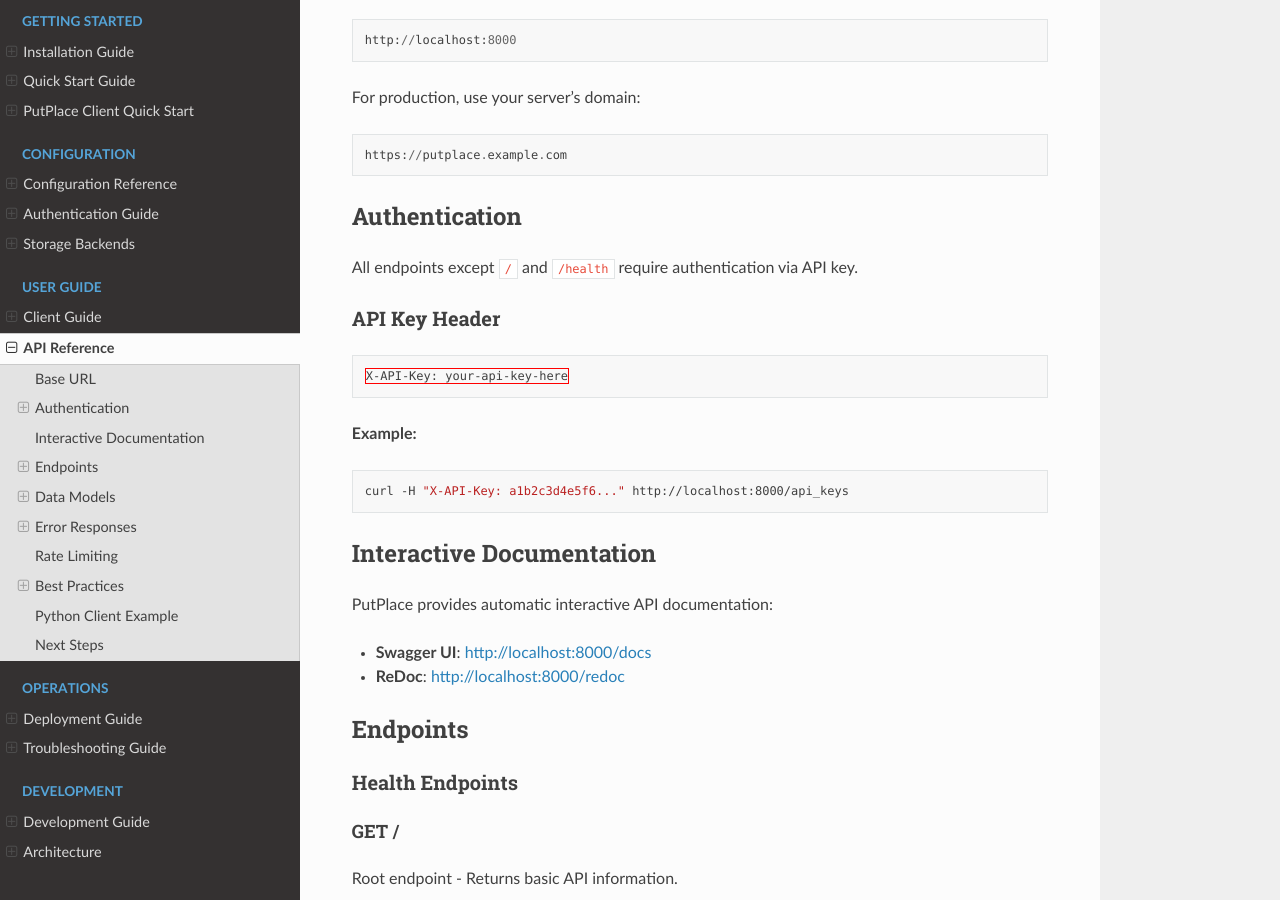
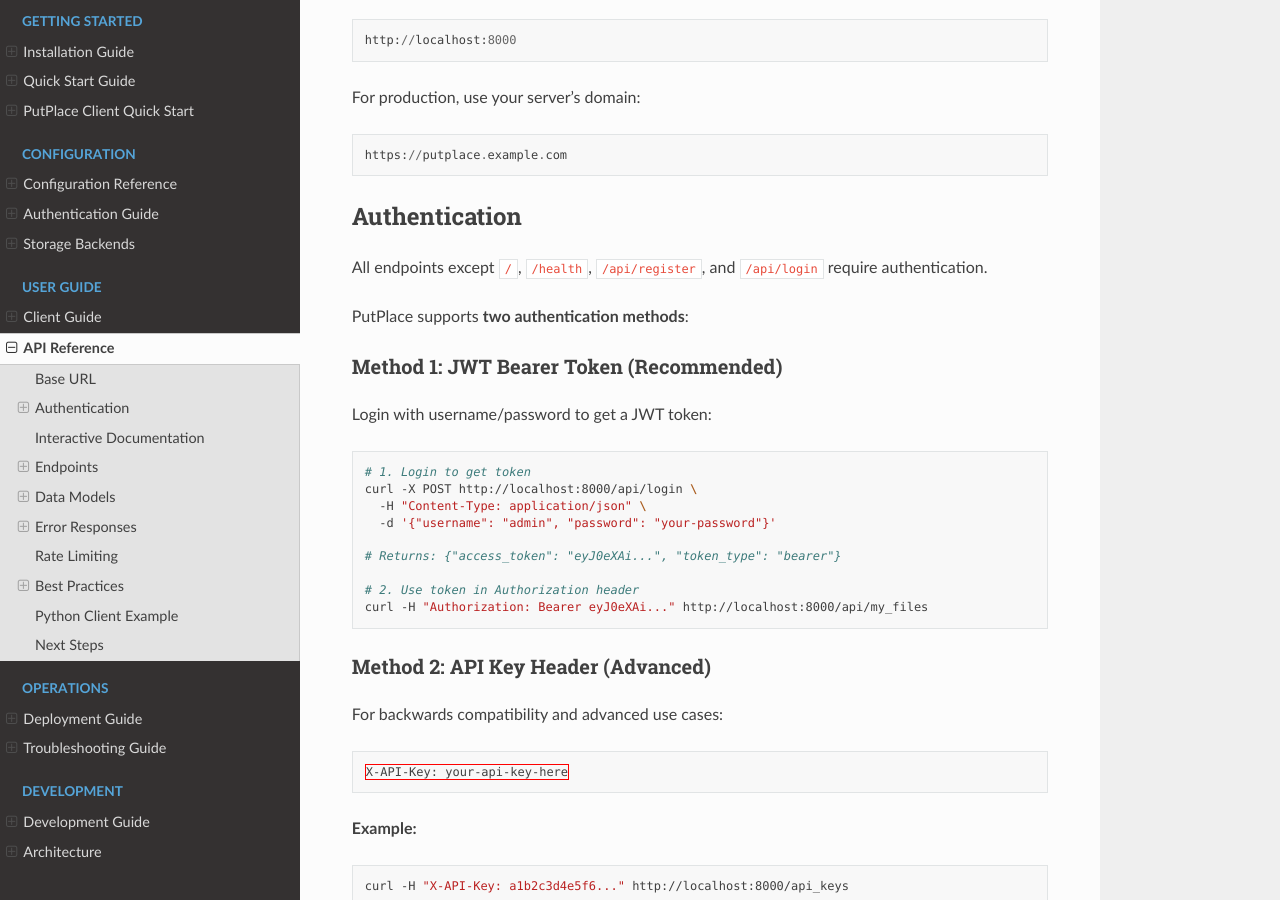
Before and after one commit to jdrumgoole/putplace, a Sphinx documentation site: the page built from docs/api-reference.md, in a window 1280 px wide and 900 px high, scrolled down 245 px. Built offline with Sphinx 7.4.7 and the Read the Docs theme 3.1.0, drawn with Linux system fonts in a browser that asks for light colours; pages that are not in the unit, such as notebooks, are missing from menus; some of the changed text lies outside the part shown.

Commit message:
Update api-reference.md to document both auth methods
Updated API reference to show JWT and API key authentication:

- Authentication section now documents both methods:
  - Method 1: JWT Bearer Token (Recommended)
    - Shows login flow to get access token
    - Demonstrates Authorization header usage
  - Method 2: API Key Header (Advanced)
    - For backwards compatibility and advanced use cases

- Updated all "401 Unauthorized" descriptions:
  - Changed from "Missing or invalid API key"
  - To "Missing or invalid authentication"
  - Applies to all protected endpoints

- Updated "Next Steps" link text:
  - Changed "Managing API keys" to "JWT tokens and API keys"

API reference now accurately documents both authentication methods
while recommending JWT tokens as the primary method.

🤖 Generated with [Claude Code](https://claude.com/claude-code)

Co-Authored-By: Claude <noreply@anthropic.com>

````diff
--- a/docs/api-reference.md
+++ b/docs/api-reference.md
@@ -15,9 +15,29 @@ https://putplace.example.com
 
 ## Authentication
 
-All endpoints except `/` and `/health` require authentication via API key.
+All endpoints except `/`, `/health`, `/api/register`, and `/api/login` require authentication.
 
-### API Key Header
+PutPlace supports **two authentication methods**:
+
+### Method 1: JWT Bearer Token (Recommended)
+
+Login with username/password to get a JWT token:
+
+```bash
+# 1. Login to get token
+curl -X POST http://localhost:8000/api/login \
+  -H "Content-Type: application/json" \
+  -d '{"username": "admin", "password": "your-password"}'
+
+# Returns: {"access_token": "eyJ0eXAi...", "token_type": "bearer"}
+
+# 2. Use token in Authorization header
+curl -H "Authorization: Bearer eyJ0eXAi..." http://localhost:8000/api/my_files
+```
+
+### Method 2: API Key Header (Advanced)
+
+For backwards compatibility and advanced use cases:
 
 ```http
 X-API-Key: your-api-key-here
@@ -157,7 +177,7 @@ Store file metadata in database and determine if file upload is needed.
 **Status Codes:**
 - `201 Created` - Metadata stored successfully
 - `400 Bad Request` - Invalid request body
-- `401 Unauthorized` - Missing or invalid API key
+- `401 Unauthorized` - Missing or invalid authentication
 - `500 Internal Server Error` - Database error
 
 **Example:**
@@ -218,7 +238,7 @@ Upload actual file content for previously registered metadata.
 **Status Codes:**
 - `200 OK` - File uploaded successfully
 - `400 Bad Request` - Invalid SHA256 or hash mismatch
-- `401 Unauthorized` - Missing or invalid API key
+- `401 Unauthorized` - Missing or invalid authentication
 - `404 Not Found` - No metadata found for this file
 - `500 Internal Server Error` - Storage error
 
@@ -273,7 +293,7 @@ Retrieve file metadata by SHA256 hash.
 **Status Codes:**
 - `200 OK` - File found
 - `400 Bad Request` - Invalid SHA256 format
-- `401 Unauthorized` - Missing or invalid API key
+- `401 Unauthorized` - Missing or invalid authentication
 - `404 Not Found` - File not found
 - `500 Internal Server Error` - Database error
 
@@ -452,7 +472,7 @@ python -m putplace.scripts.create_api_key
 **Status Codes:**
 - `201 Created` - API key created successfully
 - `400 Bad Request` - Invalid request body
-- `401 Unauthorized` - Missing or invalid API key
+- `401 Unauthorized` - Missing or invalid authentication
 - `500 Internal Server Error` - Database error
 
 **Example:**
@@ -500,7 +520,7 @@ List all API keys (without showing actual keys).
 
 **Status Codes:**
 - `200 OK` - Success
-- `401 Unauthorized` - Missing or invalid API key
+- `401 Unauthorized` - Missing or invalid authentication
 - `500 Internal Server Error` - Database error
 
 **Example:**
@@ -529,7 +549,7 @@ Revoke (deactivate) an API key without deleting it.
 
 **Status Codes:**
 - `200 OK` - API key revoked
-- `401 Unauthorized` - Missing or invalid API key
+- `401 Unauthorized` - Missing or invalid authentication
 - `404 Not Found` - API key not found
 - `500 Internal Server Error` - Database error
 
@@ -561,7 +581,7 @@ Permanently delete an API key.
 
 **Status Codes:**
 - `200 OK` - API key deleted
-- `401 Unauthorized` - Missing or invalid API key
+- `401 Unauthorized` - Missing or invalid authentication
 - `404 Not Found` - API key not found
 - `500 Internal Server Error` - Database error
 
@@ -952,6 +972,6 @@ result = client.scan_and_upload("/path/to/file.txt", "my-laptop")
 ## Next Steps
 
 - [Client Guide](client-guide.md) - Using the command-line client
-- [Authentication Guide](AUTHENTICATION.md) - Managing API keys
+- [Authentication Guide](AUTHENTICATION.md) - JWT tokens and API keys
 - [File Upload Workflow](FILE_UPLOAD_WORKFLOW.md) - Understanding the upload process
 - [Configuration](configuration.md) - Server and client configuration
````
